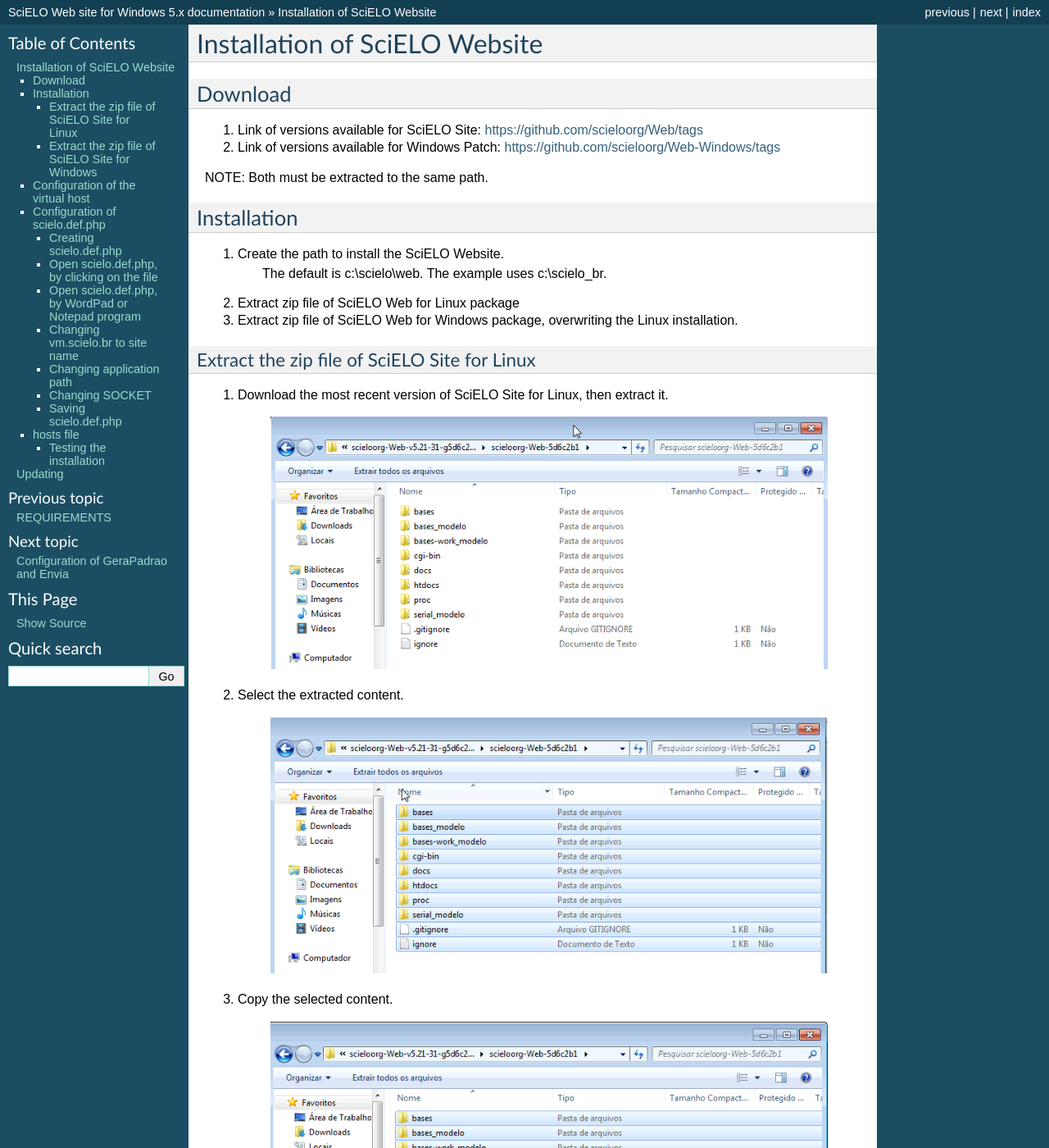
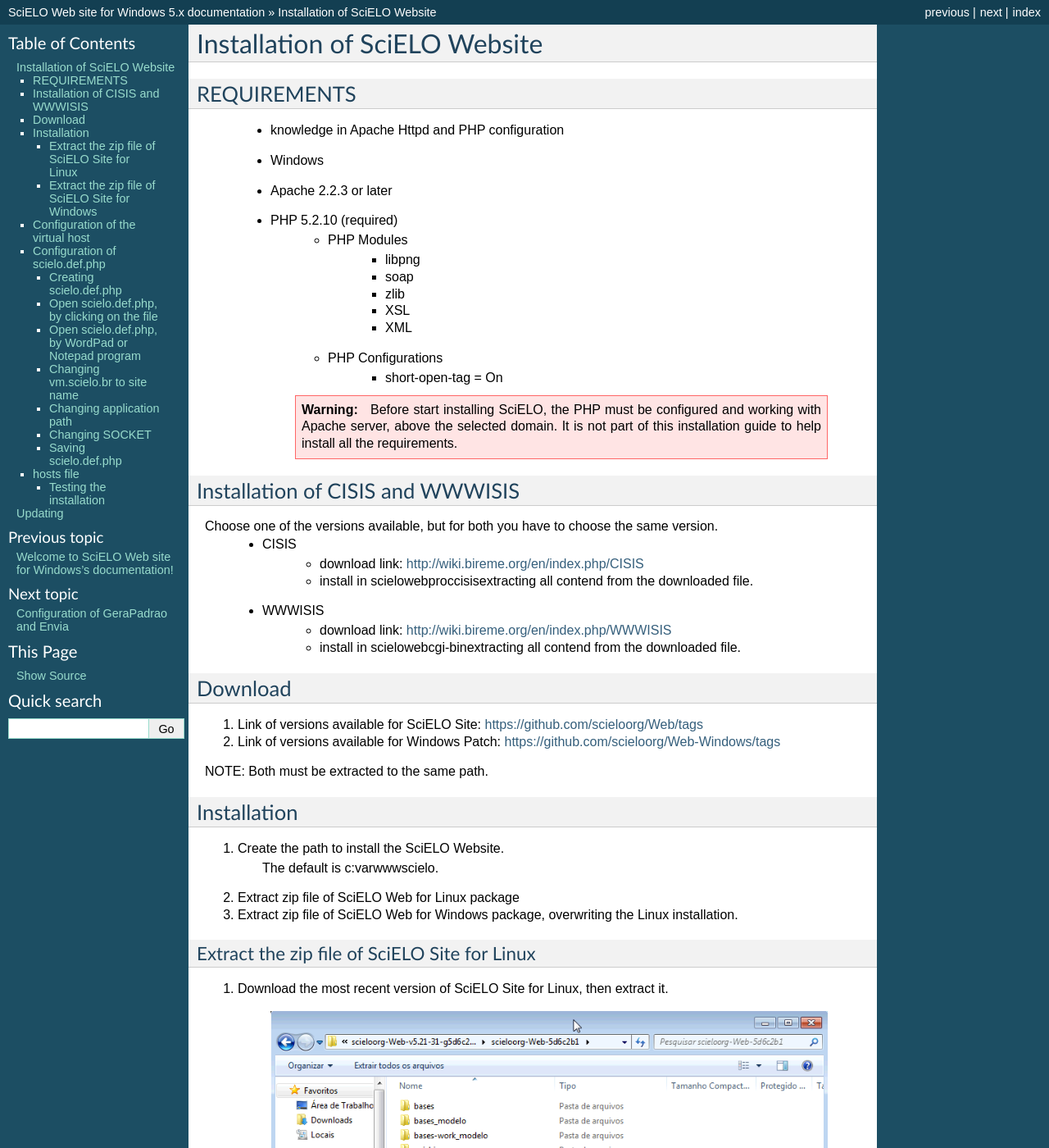
Before and after one commit to scieloorg/Web-Windows, a Sphinx documentation site: the page built from docs/source/howtoinstall_scielowebwin.rst, in a window 1280 px wide and 1400 px high. Shown: the whole window at 82% size. Built offline with Sphinx 7.4.7, drawn with Linux system fonts in a browser that asks for light colours; formulas are drawn with MathJax 3.

Commit message:
how to install

```diff
--- a/docs/source/howtoinstall_scielowebwin.rst
+++ b/docs/source/howtoinstall_scielowebwin.rst
@@ -1,6 +1,38 @@
 ==============================
 Installation of SciELO Website
 ==============================
+
+REQUIREMENTS
+============
+
+    - knowledge in Apache Httpd and PHP configuration
+    - Windows
+    - Apache 2.2.3 or later
+    - PHP 5.2.10 (required)
+        - PHP Modules
+            - libpng
+            - soap
+            - zlib
+            - XSL
+            - XML
+        - PHP Configurations
+            - short-open-tag = On
+
+        .. warning::
+
+             Before start installing SciELO, the PHP must be configured and working with Apache server, above the selected domain. It is not part of this installation guide to help install all the requirements.
+
+Installation of CISIS and WWWISIS
+=================================
+
+Choose one of the versions available, but for both you have to choose the same version.
+    - CISIS
+         - download link: http://wiki.bireme.org/en/index.php/CISIS
+         - install in \scielo\web\proc\cisis\ extracting all contend from the downloaded file.
+    - WWWISIS
+         - download link: http://wiki.bireme.org/en/index.php/WWWISIS
+         - install in \scielo\web\cgi-bin\ extracting all contend from the downloaded file.
+
 
 Download
 =========
@@ -14,8 +46,7 @@
 ============
 
 #. Create the path to install the SciELO Website.
-    The default is c:\\scielo\\web.
-    The example uses c:\\scielo_br.
+    The default is c:\var\www\scielo.
 
 #. Extract zip file of SciELO Web for Linux package
 #. Extract zip file of SciELO Web for Windows package, overwriting the Linux installation.
```
Also changed, not shown: docs/source/index.rst (+1 -6 lines), docs/source/requirements.rst (+0 -22 lines).
